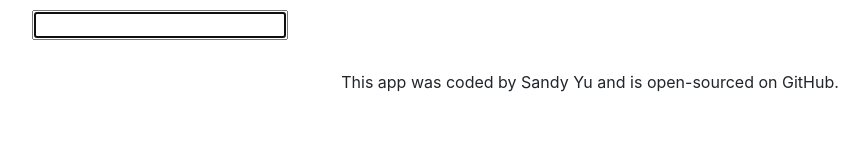
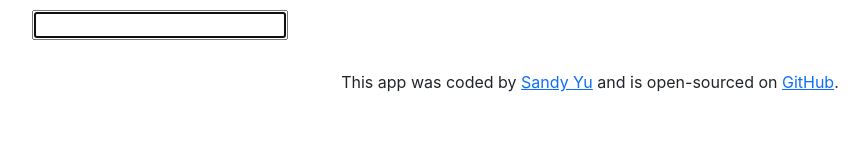
Before and after one commit to sandyysh221/react_dictionary_app, a React (Create React App) app: page / in a window 1280 px wide. Shown: the part 122-282 px from the top of the page, without its empty margins (50-915 px from the left). Built offline with nearby package versions, Linux system fonts and the light colour scheme.

Commit message:
links added in footer

```diff
--- a/src/App.js
+++ b/src/App.js
@@ -10,7 +10,17 @@ function App() {
           <SearchEngine />
         </main>
         <footer className="App-footer text-center">
-          This app was coded by Sandy Yu and is open-sourced on GitHub.
+          This app was coded by{" "}
+          <a href="https://sandyysh221.netlify.app/">Sandy Yu</a> and is
+          open-sourced on{" "}
+          <a
+            href="https://github.com/sandyysh221/react_dictionary_app"
+            target="_blank"
+            rel="noreferrer"
+          >
+            GitHub
+          </a>
+          .
         </footer>
       </div>
     </div>
```
